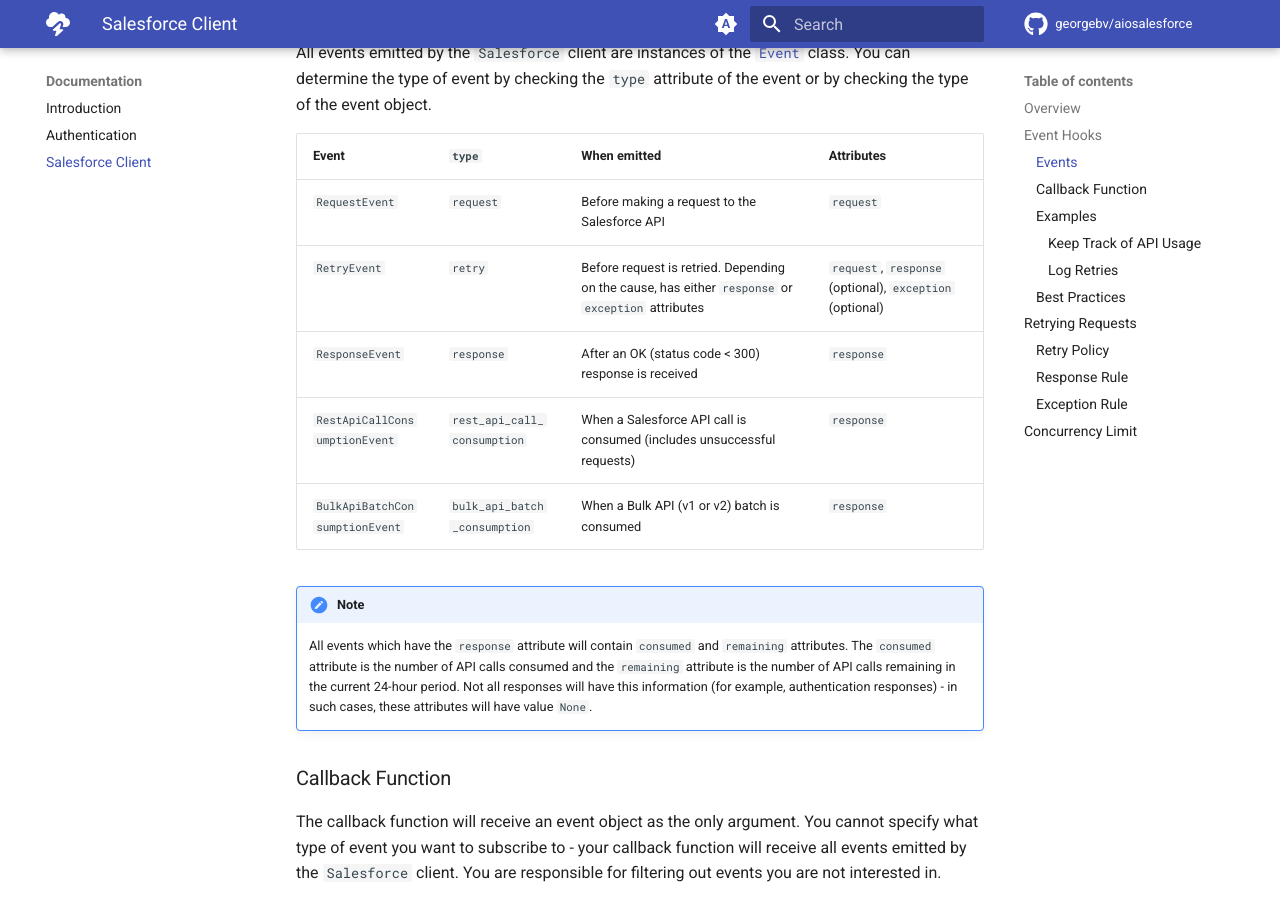
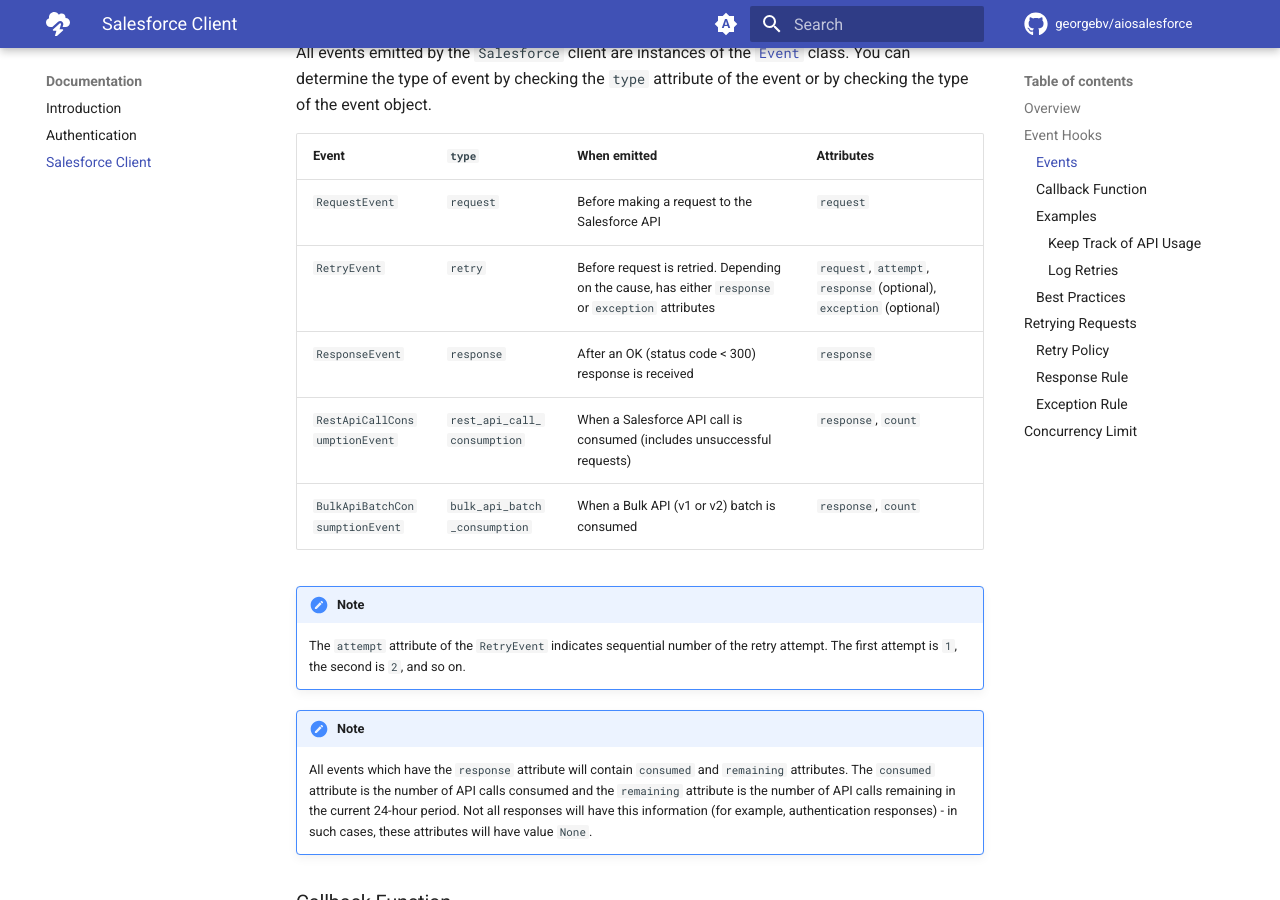
Before and after one commit to georgebv/aiosalesforce, an MkDocs documentation site: the page built from docs/documentation/client.md, in a window 1280 px wide and 900 px high, scrolled down 2328 px. Built offline with MkDocs 1.6.1 and Material for MkDocs 9.7.7, drawn with Linux system fonts in a browser that asks for light colours; comment, search, counter and statistics services are not loaded; some of the changed text lies outside the part shown.

Commit message:
added attempt no to retry events and counts to consumption events

```diff
--- a/docs/documentation/client.md
+++ b/docs/documentation/client.md
@@ -109,13 +109,18 @@
 You can determine the type of event by checking the `type` attribute of the event
 or by checking the type of the event object.
 
-| Event                          | `type`                       | When emitted                                                                                       | Attributes                                               |
-| ------------------------------ | ---------------------------- | -------------------------------------------------------------------------------------------------- | -------------------------------------------------------- |
-| `RequestEvent`                 | `request`                    | Before making a request to the Salesforce API                                                      | `request`                                                |
-| `RetryEvent`                   | `retry`                      | Before request is retried. Depending on the cause, has either `response` or `exception` attributes | `request`, `response` (optional), `exception` (optional) |
-| `ResponseEvent`                | `response`                   | After an OK (status code < 300) response is received                                               | `response`                                               |
-| `RestApiCallConsumptionEvent`  | `rest_api_call_consumption`  | When a Salesforce API call is consumed (includes unsuccessful requests)                            | `response`                                               |
-| `BulkApiBatchConsumptionEvent` | `bulk_api_batch_consumption` | When a Bulk API (v1 or v2) batch is consumed                                                       | `response`                                               |
+| Event                          | `type`                       | When emitted                                                                                       | Attributes                                                          |
+| ------------------------------ | ---------------------------- | -------------------------------------------------------------------------------------------------- | ------------------------------------------------------------------- |
+| `RequestEvent`                 | `request`                    | Before making a request to the Salesforce API                                                      | `request`                                                           |
+| `RetryEvent`                   | `retry`                      | Before request is retried. Depending on the cause, has either `response` or `exception` attributes | `request`, `attempt`, `response` (optional), `exception` (optional) |
+| `ResponseEvent`                | `response`                   | After an OK (status code < 300) response is received                                               | `response`                                                          |
+| `RestApiCallConsumptionEvent`  | `rest_api_call_consumption`  | When a Salesforce API call is consumed (includes unsuccessful requests)                            | `response`, `count`                                                 |
+| `BulkApiBatchConsumptionEvent` | `bulk_api_batch_consumption` | When a Bulk API (v1 or v2) batch is consumed                                                       | `response`, `count`                                                 |
+
+!!! note "Note"
+
+    The `attempt` attribute of the `RetryEvent` indicates sequential number
+    of the retry attempt. The first attempt is `1`, the second is `2`, and so on.
 
 !!! note "Note"
 
@@ -204,7 +209,7 @@
                 MetricData=[
                     {
                         "MetricName": "Salesforce REST API Call Count",
-                        "Value": 1,
+                        "Value": event.count,
                         "Unit": "Count",
                     },
                 ],
@@ -215,7 +220,7 @@
                 MetricData=[
                     {
                         "MetricName": "Salesforce Bulk API Batch Count",
-                        "Value": 1,
+                        "Value": event.count,
                         "Unit": "Count",
                     },
                 ],
@@ -236,7 +241,8 @@
         case RetryEvent():
             print(
                 f"Retrying {event.request.method} request to {event.request.url} "
-                f"due to: {event.response or type(event.exception).__name__}"
+                f"due to: {event.response or type(event.exception).__name__}. "
+                f"This is attempt {event.attempt}"
             )
         case _:
             # Do nothing for other events
```
Also changed, not shown: 8 other files.
